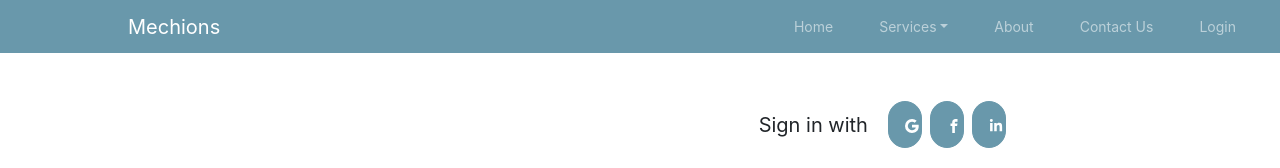
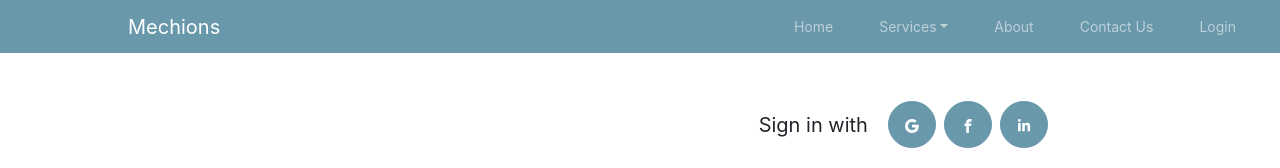
Before and after one commit to lalitgaikwad274/ResumeDemo, a React (Create React App) app: page /login in a window 1280 px wide. Shown: the top 168 px of the page. Built offline with nearby package versions, Linux system fonts and the light colour scheme; grey boxes are pictures that could not be loaded.

Commit message:
changes in social icons

```diff
--- a/src/component/pages/Login.js
+++ b/src/component/pages/Login.js
@@ -22,25 +22,19 @@ const Login = () => {
                         <button
                            type="button"
                            className="btn btn-primary btn-floating mx-1 px-3"
-                           style={{ width: 20 }}
                         >
                            <BsGoogle />
                         </button>
                         <button
                            type="button"
                            className="btn btn-primary btn-floating mx-1 px-3"
-                           style={{ width: 20 }}
                         >
                            <ImFacebook />
                         </button>
                         <button
                            type="button"
                            className="btn btn-primary btn-floating mx-1 px-3"
-                           style={{
-                              width: 20,
-                              alignItems: "center",
-                              justifyContent: "center",
-                           }}
+
                         >
                            <FaLinkedinIn />
                         </button>
```
